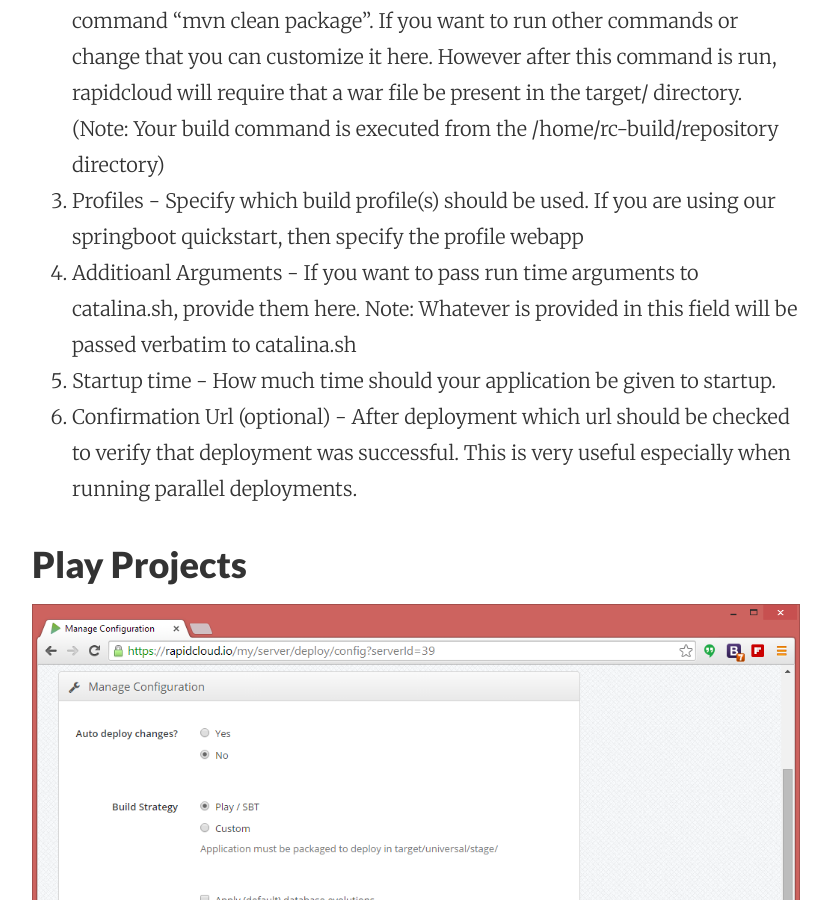
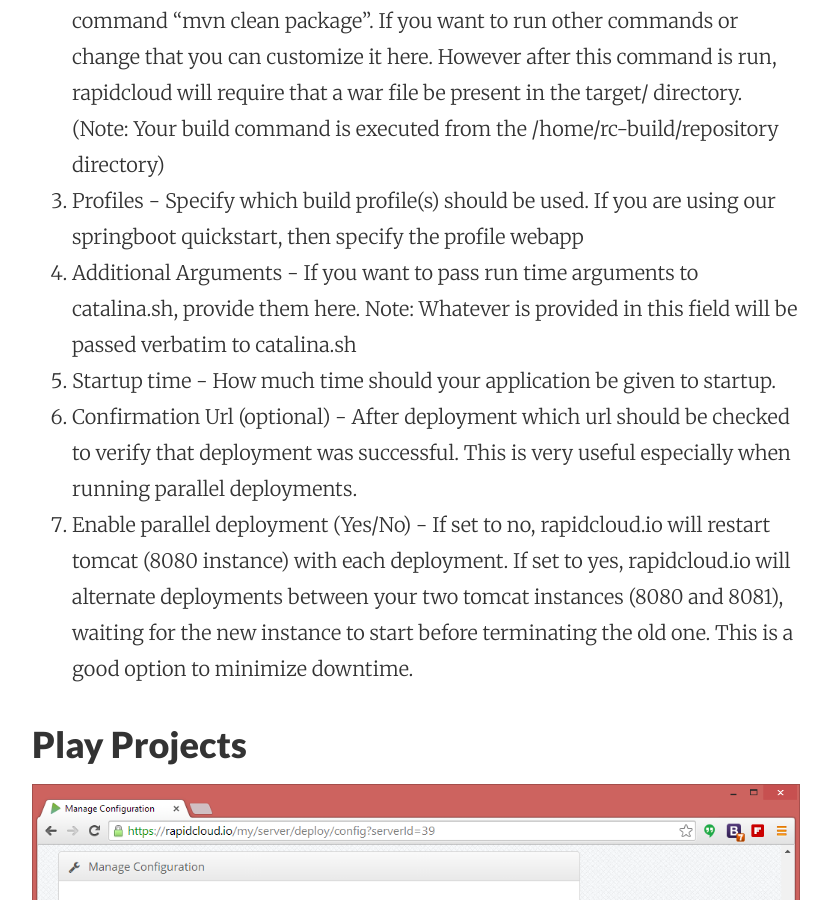
Before and after one commit to rapidcloudio-docs/rapidcloudio-docs.github.io, a Jekyll site: the page built from _posts/2014-10-29-deploy-your-application.markdown, in a window 1280 px wide and 900 px high, scrolled down 3223 px. Shown: the whole window, without its empty margins (224-1055 px from the left). Built offline with Jekyll 4.4.1, drawn with Linux system fonts in a browser that asks for light colours; some of the changed text lies outside the part shown.

Commit message:
adjusting the text

```diff
--- a/_posts/2014-10-29-deploy-your-application.markdown
+++ b/_posts/2014-10-29-deploy-your-application.markdown
@@ -13,7 +13,7 @@ Once you've finished provisioning a server, you will be able to deploy your Java
 1. Configure your deploy settings
 1. Run the deploy step
 
-## Clone your Git Repository
+## Clone your GIT repository
 
 To install your GIT repository, you'll need to have connected your rapidcloud.io account to BitBucket and/or Github. At this time rapidcloud.io only supports pulling applications from those two services.
 
@@ -41,9 +41,10 @@ Tomcat projects, use Maven to build and package up your war file. You'll have th
 1. Autodeploy (Yes/No) - Should rapidcloud.io automatically check for changes in your repository and if it finds them automatically attempt to deploy them.
 1. Build Strategy (Custom/Default) - Default means maven is executed with the command "mvn clean package". If you want to run other commands or change that you can customize it here. However after this command is run, rapidcloud will require that a war file be present in the target/ directory. (Note: Your build command is executed from the /home/rc-build/repository directory)
 1. Profiles - Specify which build profile(s) should be used. If you are using our springboot quickstart, then specify the profile webapp
-1. Additioanl Arguments - If you want to pass run time arguments to catalina.sh, provide them here. Note: Whatever is provided in this field will be passed verbatim to catalina.sh
+1. Additional Arguments - If you want to pass run time arguments to catalina.sh, provide them here. Note: Whatever is provided in this field will be passed verbatim to catalina.sh
 1. Startup time - How much time should your application be given to startup.
 1. Confirmation Url (optional) - After deployment which url should be checked to verify that deployment was successful. This is very useful especially when running parallel deployments.
+1. Enable parallel deployment (Yes/No) - If set to no, rapidcloud.io will restart tomcat (8080 instance) with each deployment. If set to yes, rapidcloud.io will alternate deployments between your two tomcat instances (8080 and 8081), waiting for the new instance to start before terminating the old one. This is a good option to minimize downtime.
 
 ### Play Projects
 
```
Also changed, not shown: other parts of _posts/2014-10-29-deploy-your-application.markdown (+1 -1 lines), 1 other file.
